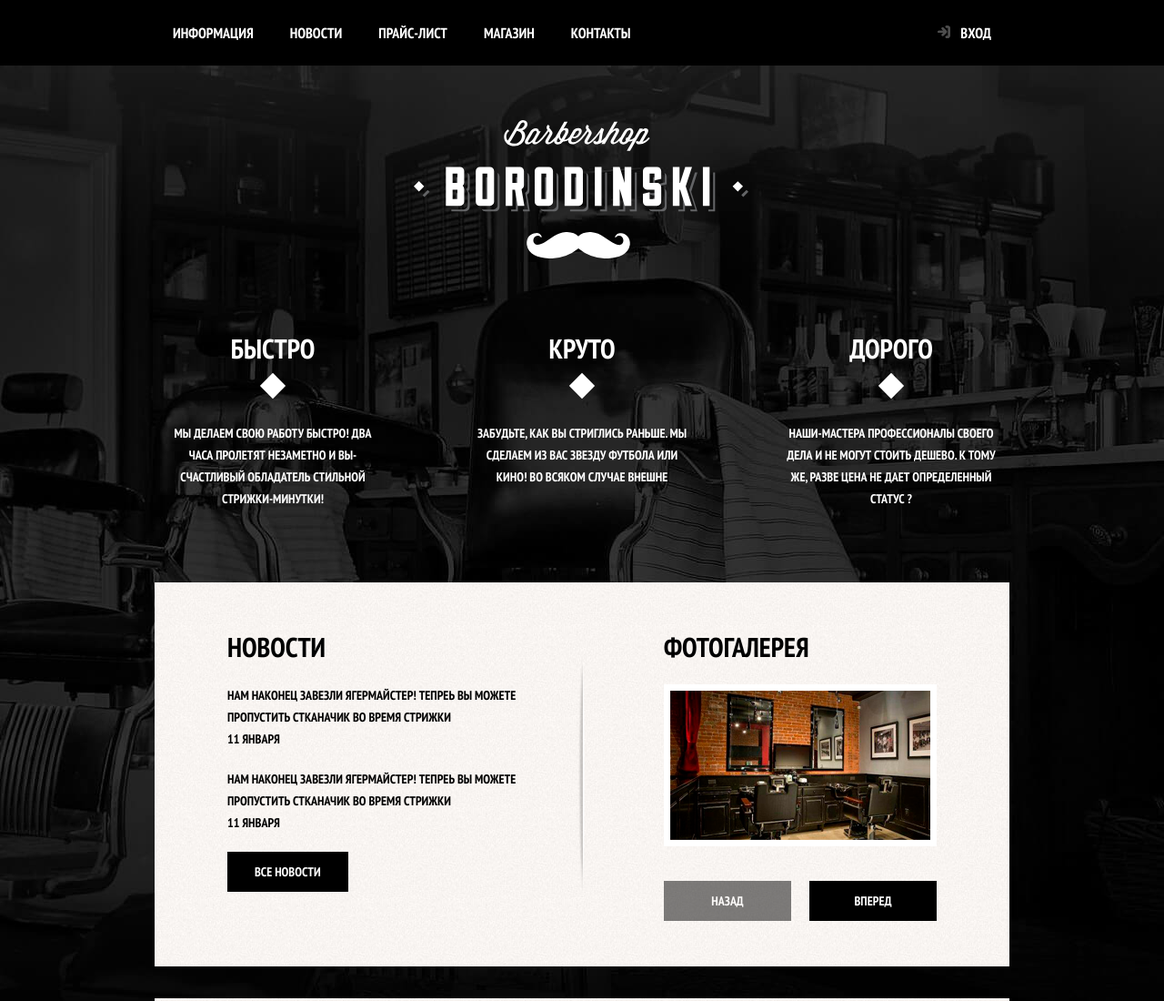
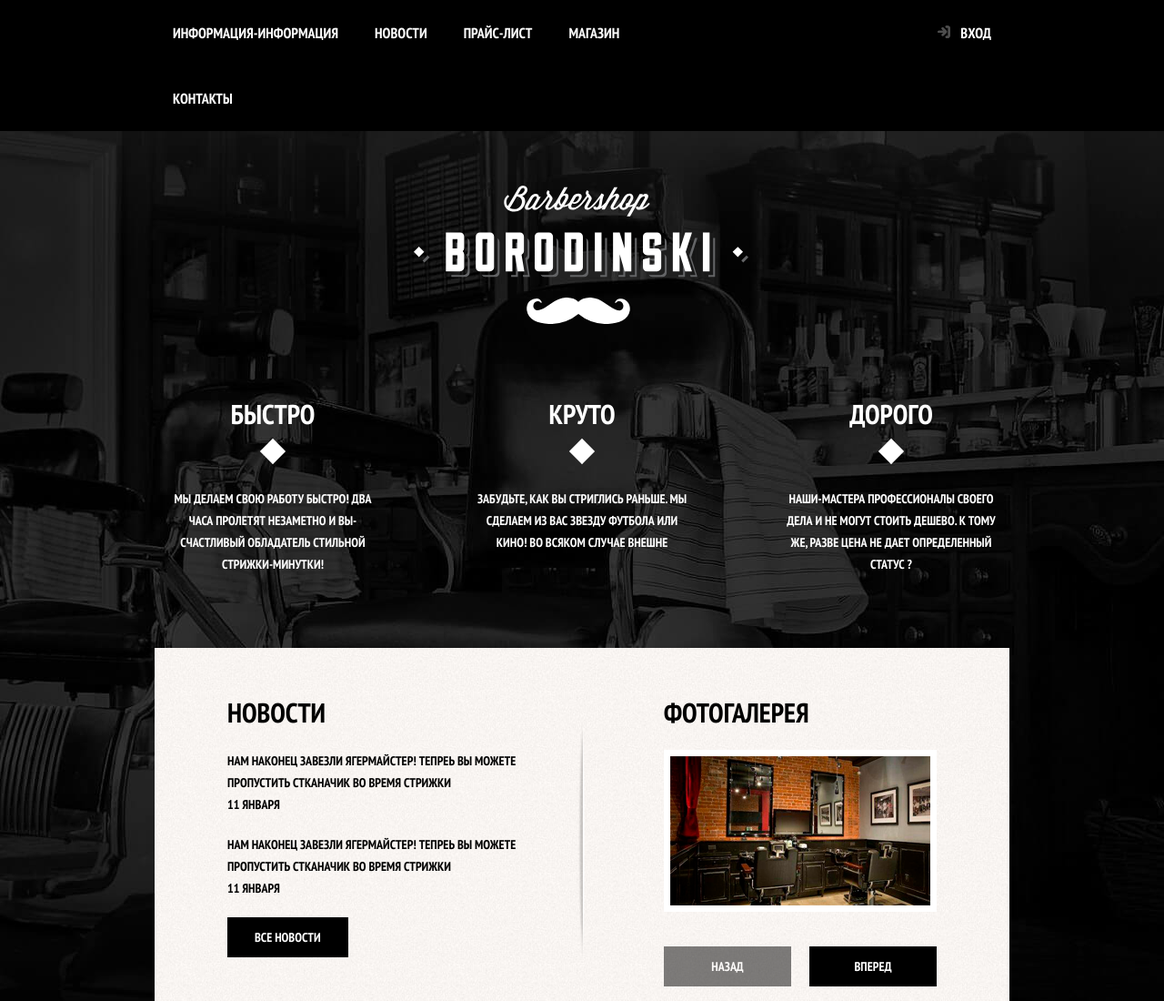
Before and after one commit to alekssejj/barberschop, a plain HTML site: page index.html in a window 1280 px wide. Shown: the top 1100 px of the page at 91% size. Drawn offline with Linux system fonts and the light colour scheme; a script that the page names is missing.

Commit message:
исправления

```diff
--- a/index.html
+++ b/index.html
@@ -17,7 +17,7 @@
         <div class=" main-navigation-wrapper">
             <div class="container">
                 <ul class="site-navigation">
-                    <li><a href="info.html">Информация</a></li>
+                    <li><a href="info.html">Информация-Информация</a></li>
                     <li><a href="news.html">Новости</a></li>
                     <li><a href="price.html">Прайс-лист</a></li>
                     <li><a href="catalog.html">Магазин</a></li>
```
